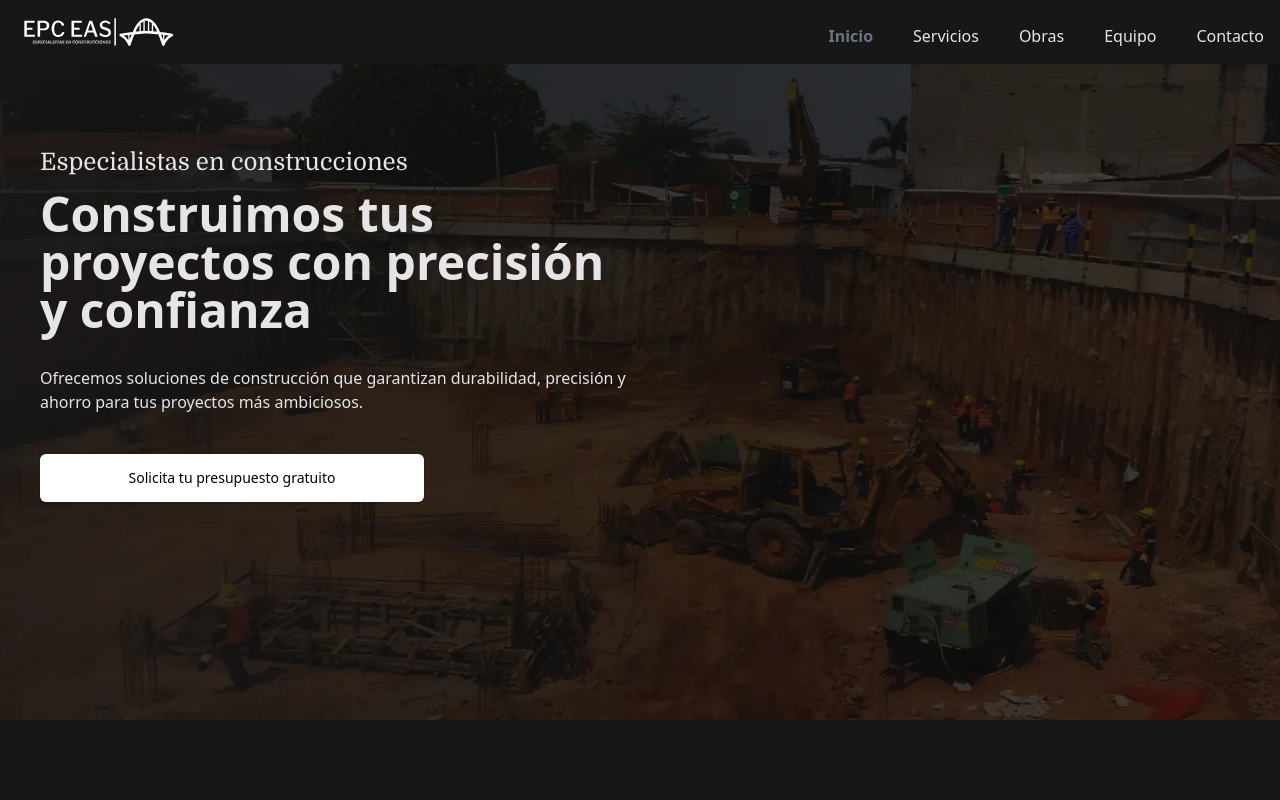
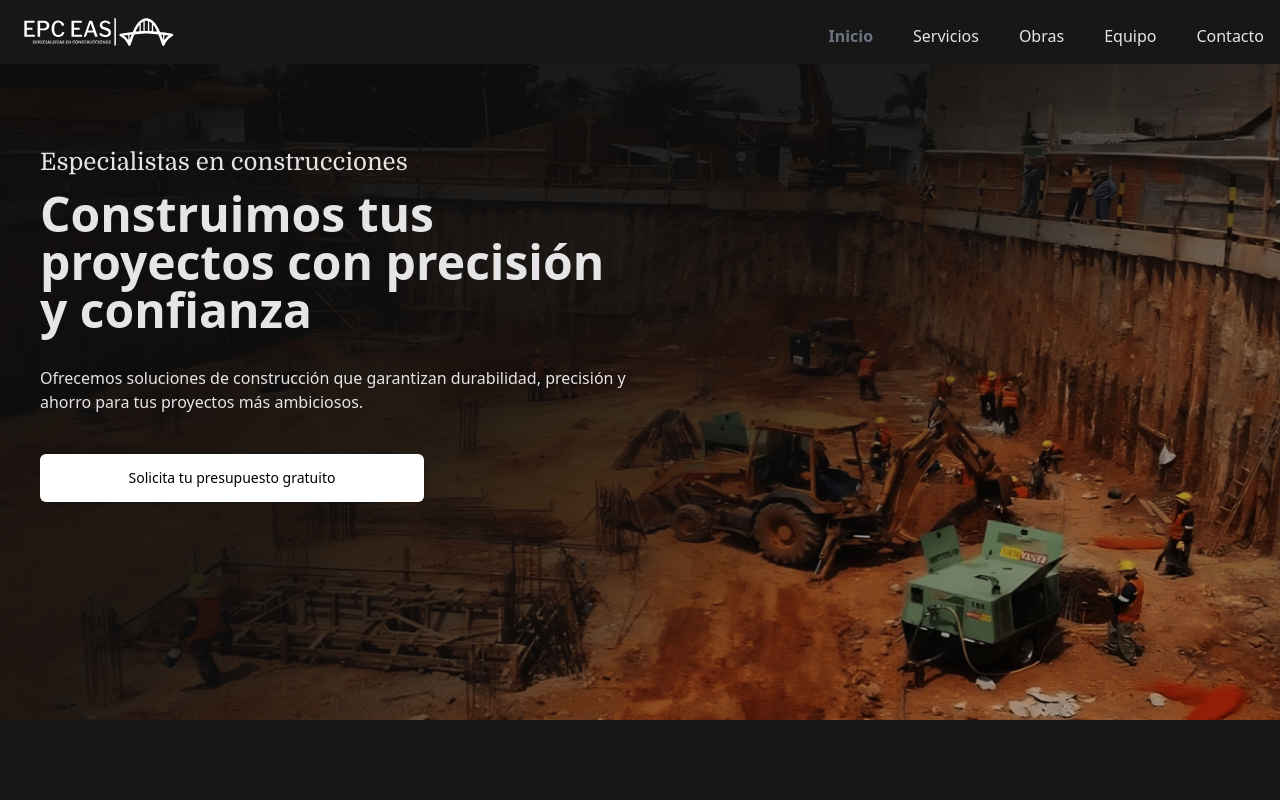
Before and after one commit to Puntocodepy/epc-landing, a Next.js app: page / in a window 1280 px wide. Shown: the top 800 px of the page. Built offline with nearby package versions, Linux system fonts and the light colour scheme.

Commit message:
Se cambia el background

```diff
--- a/src/assets/scss/_variables.scss
+++ b/src/assets/scss/_variables.scss
@@ -1,3 +1,5 @@
+$bg-linear: linear-gradient(144deg, rgba(13,13,13,0.9444152661064426) 0%, rgba(13,13,13,0.8939950980392157) 45%, rgba(13,13,13,0.6979166666666667) 59%, rgba(13,13,13,0.3337710084033614) 72%, rgba(1,2,4,0.2553396358543417) 100%);
+
 @font-face {
   font-family: 'Domine';
   src: url('../fonts/Domine-VariableFont_wght.ttf') format('truetype');
--- a/src/assets/scss/app.scss
+++ b/src/assets/scss/app.scss
@@ -1,10 +1,32 @@
+
 .hero {
   height: 45rem;
   width: 100%;
+  background-image: url('/images/background.webp');
+  background-size: cover;
+  background-position: center;
+  background-repeat: no-repeat;
+  position: relative;
 
   .container {
     height: 90%;
+    position: relative;
   }
+}
+
+.hero::before {
+  content: "";
+  position: absolute;
+  top: 0;
+  left: 0;
+  width: 100%;
+  height: 100%;
+  background: linear-gradient(144deg,
+    rgba(13, 13, 13, 0.944) 0%,
+    rgba(13, 13, 13, 0.894) 45%,
+    rgba(13, 13, 13, 0.698) 59%,
+    rgba(13, 13, 13, 0.334) 72%,
+    rgba(1, 2, 4, 0.255) 100%);
 }
 
 .fade-in {
--- a/src/components/HeroComponent.tsx
+++ b/src/components/HeroComponent.tsx
@@ -3,7 +3,7 @@ import ButtonBudget from '@/components/shared/button-budget';
 
 const HeroComponent = () => {
   return (
-    <section id="home" className="hero bg-[url('/images/background.webp')] bg-center bg-cover bg-no-repeat">
+    <section id="home" className="hero">
       <NavbarComponent />
       <div className="container px-10 grid lg:grid-cols-2 gap-4">
         <div className="flex flex-col justify-center">
```
Also changed, not shown: public/images/background.png (deleted), public/images/background.webp.
